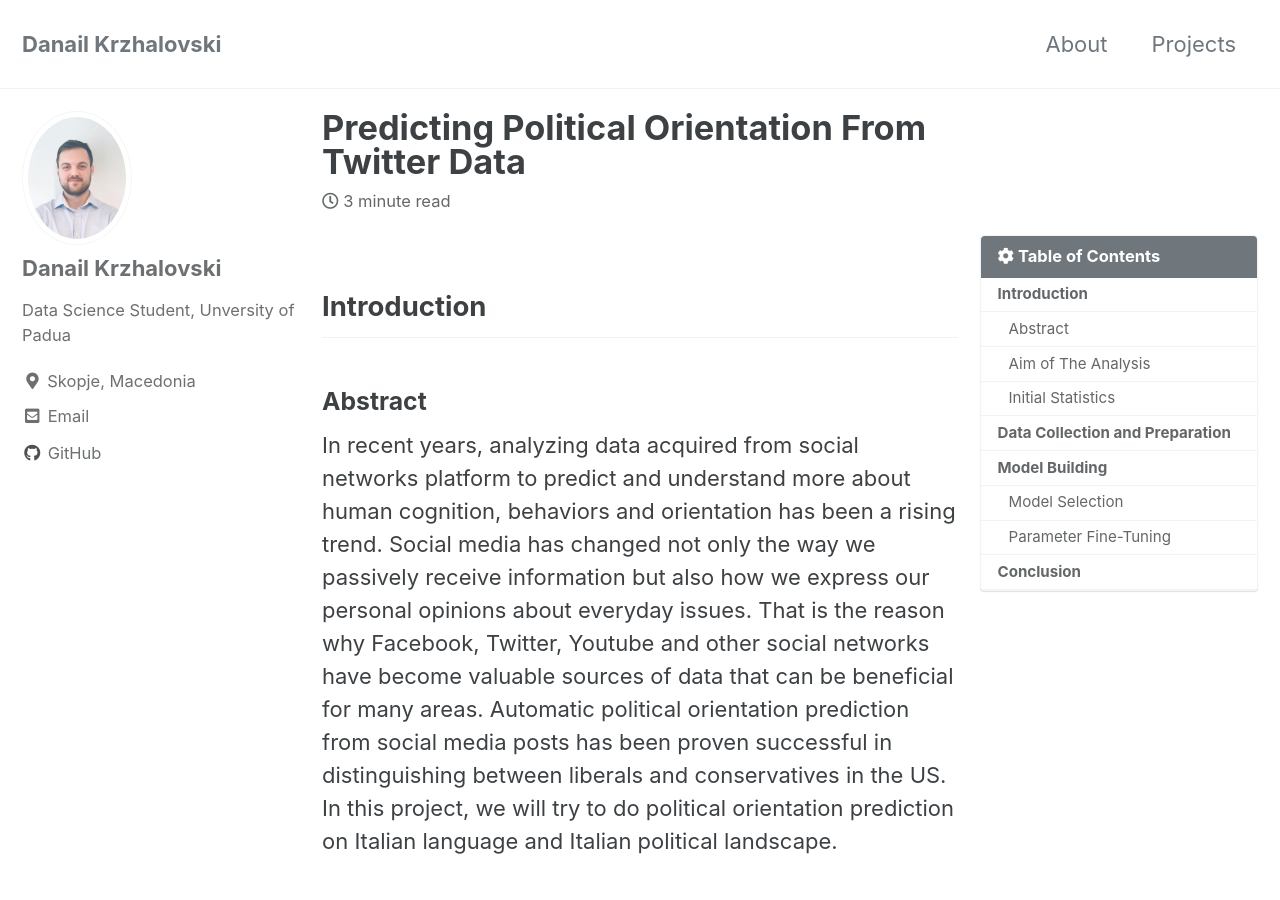
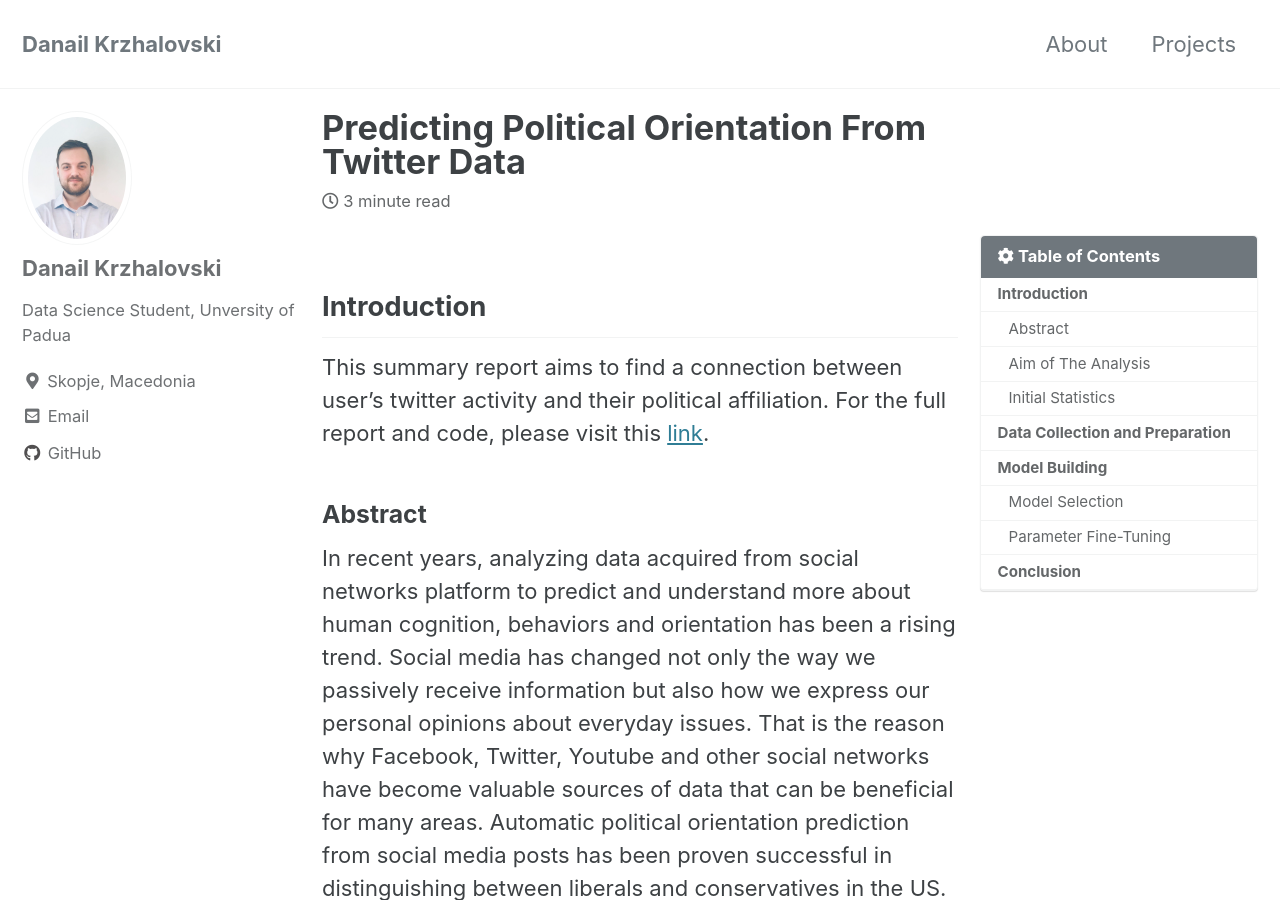
Before and after one commit to krzhalovski/krzhalovski.github.io, a Jekyll site: the page built from _posts/2020-07-18-Predicting-Political-Orientation.md, in a window 1280 px wide and 900 px high. Built offline with Jekyll 4.4.1, drawn with Linux system fonts in a browser that asks for light colours; cached includes are drawn as plain includes; some of the changed text lies outside the part shown.

Commit message:
Added content in Twitter Project

```diff
--- a/_posts/2020-07-18-Predicting-Political-Orientation.md
+++ b/_posts/2020-07-18-Predicting-Political-Orientation.md
@@ -7,9 +7,12 @@ mathjax: true
 toc: true
 toc_label: "Table of Contents"
 toc_icon: "cog"
+toc_sticky: true
 ---
 
 ## Introduction
+This summary report aims to find a connection between user's twitter activity and their political affiliation. For the full report and code, please visit this [link](https://github.com/krzhalovski/CBSD).
+
 ### Abstract
 In recent years, analyzing data acquired from social networks platform to predict and understand more about human cognition, behaviors and orientation has been a rising trend. Social media has changed not only the way we passively receive information but also how we express our personal opinions about everyday issues. That is the reason why Facebook, Twitter, Youtube and other social networks have become valuable sources of data that can be beneficial for many areas. Automatic political orientation prediction from social media posts has been proven successful in distinguishing between liberals and conservatives in the US. In this project, we will try to do political orientation prediction on Italian language and Italian political landscape.
 
@@ -20,6 +23,8 @@ The project consists of two main phases:
 
 ### Initial Statistics
 Before delving into the huge dataset that was generated from all of the groups, we decided to do some initial statistics analysis on the dataset that our group gathered. As shown in the code snippets bellow we gained insights on user twitter activity, user vocabulary and time period usage analysis.
+
+{% include figure image_path="/images/daily_tweets.jpg" alt="this is a placeholder image" caption="This is a figure caption." %}
 
 ## Data Collection and Preparation
 As already mentioned, our aim is to predict the political orientation of an Italian Twitter account chosen at random, using different machine learning models. For collecting the data, we used “Tweepy” – a Python library for accessing the Twitter API. This way, we were able to get 8000+ Italian Twitter Accounts, as well as their tweets.
```
Also changed, not shown: images/Twitter_Politics/daily_tweets.jpg (added), images/Twitter_Politics/daily_tweets_range.jpg (added).
